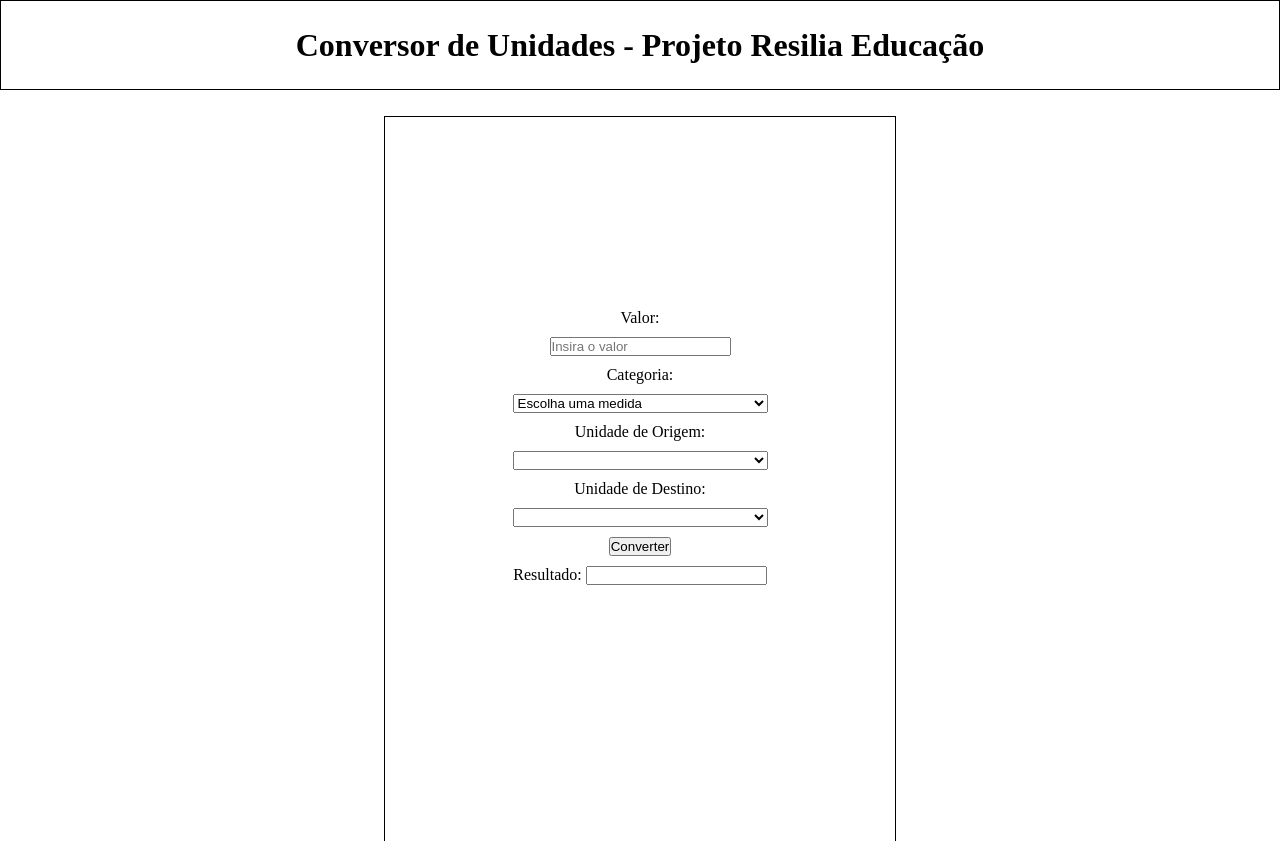
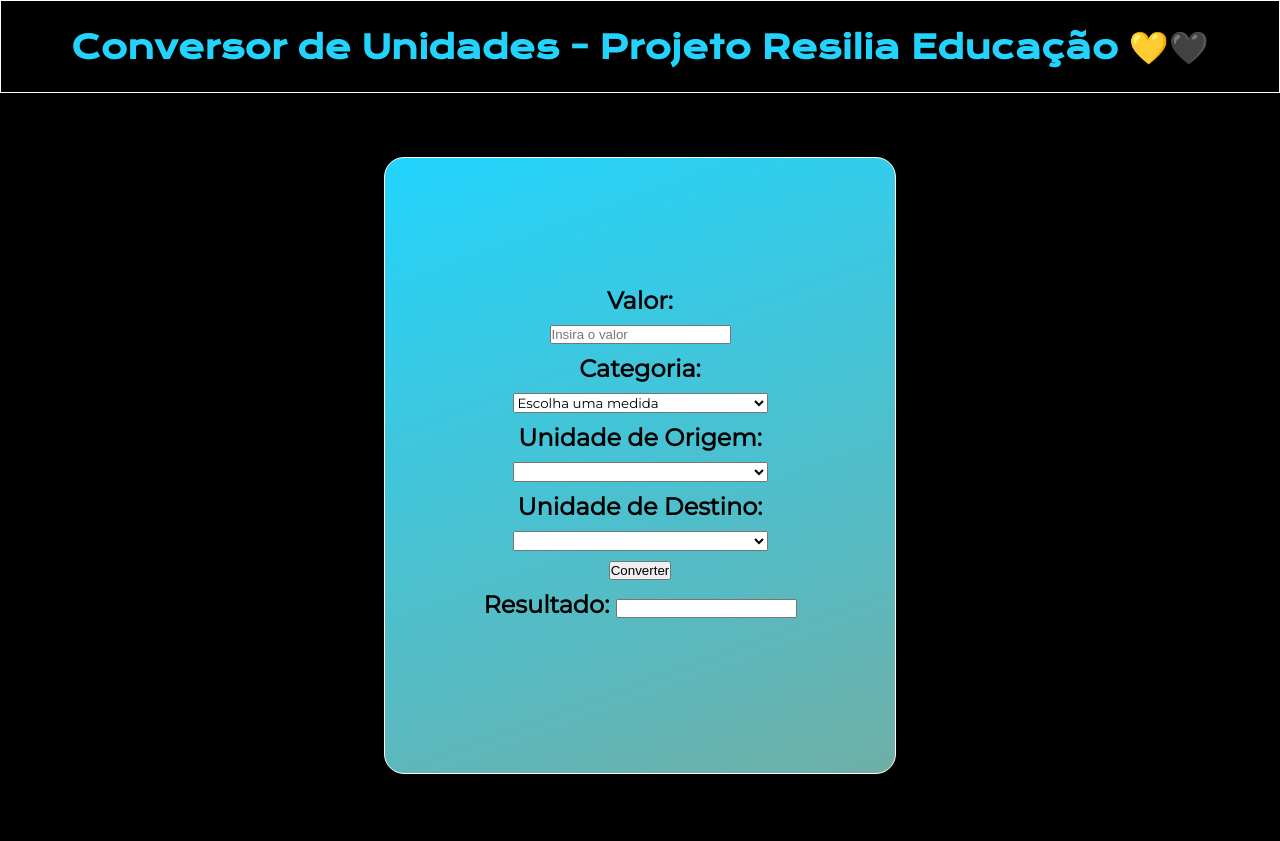
Before and after one commit to lucasrls98/Conversor---Projeto, a plain HTML site: page index.html in a window 1280 px wide. Shown: the top 841 px of the page. Drawn offline with nearby package versions, Linux system fonts and the light colour scheme.

Commit message:
feat: adicionando estilos

```diff
--- a/index.html
+++ b/index.html
@@ -11,7 +11,7 @@
 
 <body>
     <header class="cabecalho">
-        <h1 class="cabecalho-titulo">Conversor de Unidades - Projeto Resilia Educação</h1>
+        <h1 class="cabecalho-titulo">Conversor de Unidades - Projeto Resilia Educação 💛🖤</h1>
     </header>
     <main>
         <section>
--- a/styles/styles.css
+++ b/styles/styles.css
@@ -7,8 +7,11 @@
     --second-color: #f6f6f6;
     --third-color: #22d4fd;
     --hover-color: #272727;
+    --background-gradient:linear-gradient(160deg, #22d4fd 0%, #6fafa7 100%);
     --main-font: 'Krona One', sans-serif;
     --second-font: "Montserrat", sans-serif;
+
+
 }
 
 /* RESET CSS  */
@@ -22,6 +25,8 @@ body {
     display: flex;
     flex-direction: column;
     min-height: 100vh;
+    background-color: var(--main-color);
+
 }
 
 body main{
@@ -30,12 +35,29 @@ body main{
 
 /* Estilos do Header  */
 .cabecalho{
-    border: 1px solid black;
+    border: 1px solid rgb(255, 255, 255);
     width: 100%;
     padding: 2% 0;
     display: flex;
     justify-content: center;
 }
+
+/* titulo da página  */
+.cabecalho-titulo{
+    font-family: var(--main-font);
+    font-size: 2rem;
+    text-align: center;
+    color: var(--third-color);
+
+}
+
+.cabecalho-titulo:hover{
+    transition: opacity 0.5s ease;
+    opacity: 0.4;
+    cursor: default;
+
+}
+
 
 
 
@@ -45,7 +67,8 @@ section{
     display: flex;
     align-items: center;
     justify-content: center;
-    padding: 2% 0% 12% 0%;
+    padding: 5% 0% 17% 0%;
+
 }
 
 #conversor-formulario{
@@ -53,19 +76,27 @@ section{
     flex-direction: column;
     justify-content: center;
     align-items: center;
-    border: 1px solid black;
-    padding: 15% 0% 20% 0%;
+    border: 1px solid rgb(255, 255, 255);
+    padding: 10% 0% 12% 0%;
     width: 40%;
     gap: 10px;
+    color: var(--main-color);
+    background: var(--background-gradient);
+    border-radius: 20px;
+    font-family: var(--second-font);
+    font-size: 1.5rem;
+    font-weight: 600;
 
 }
 
+/* estilo dos seletores  */
 select{
     width: 50%;
+    font-family: var(--second-font);
 }
 
 /* Estilos do Footer  */
 footer{
-    border: 1px solid black;
+    border: 1px solid rgb(255, 255, 255);
 
 }
```
